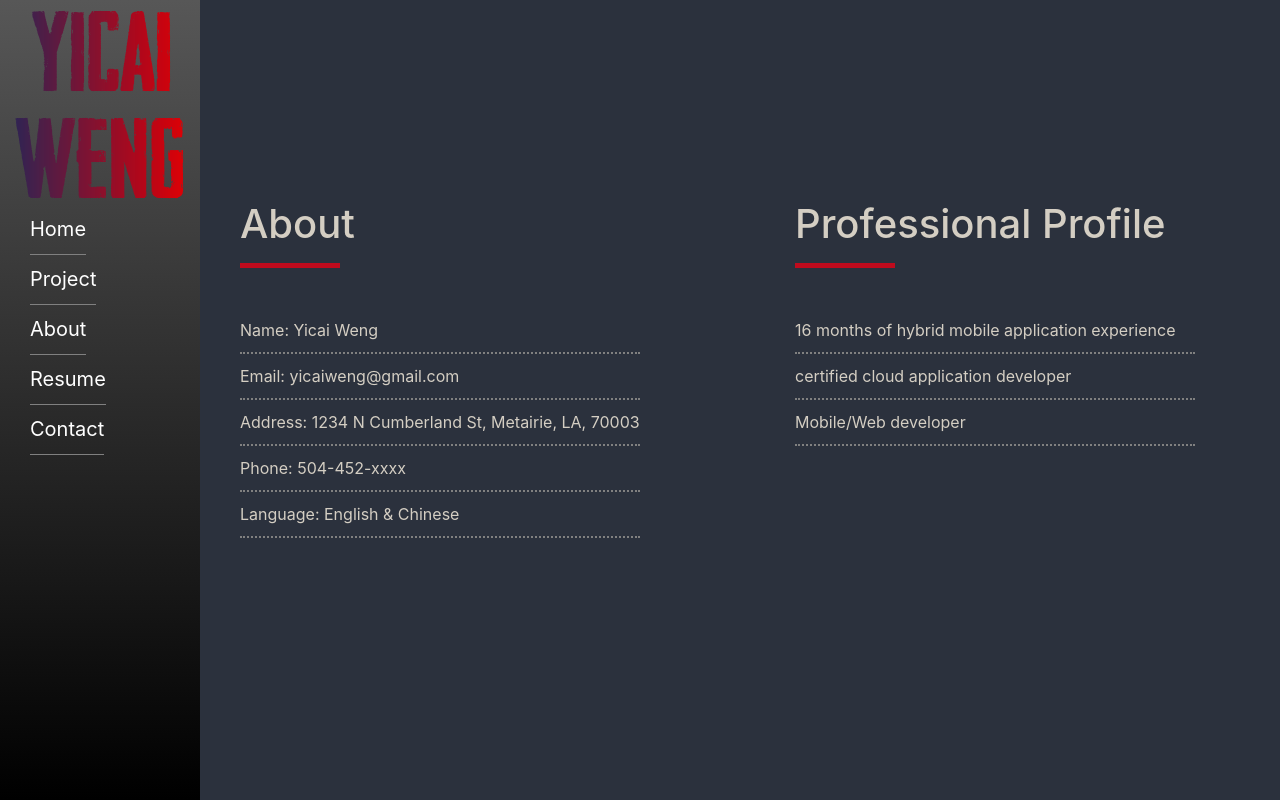
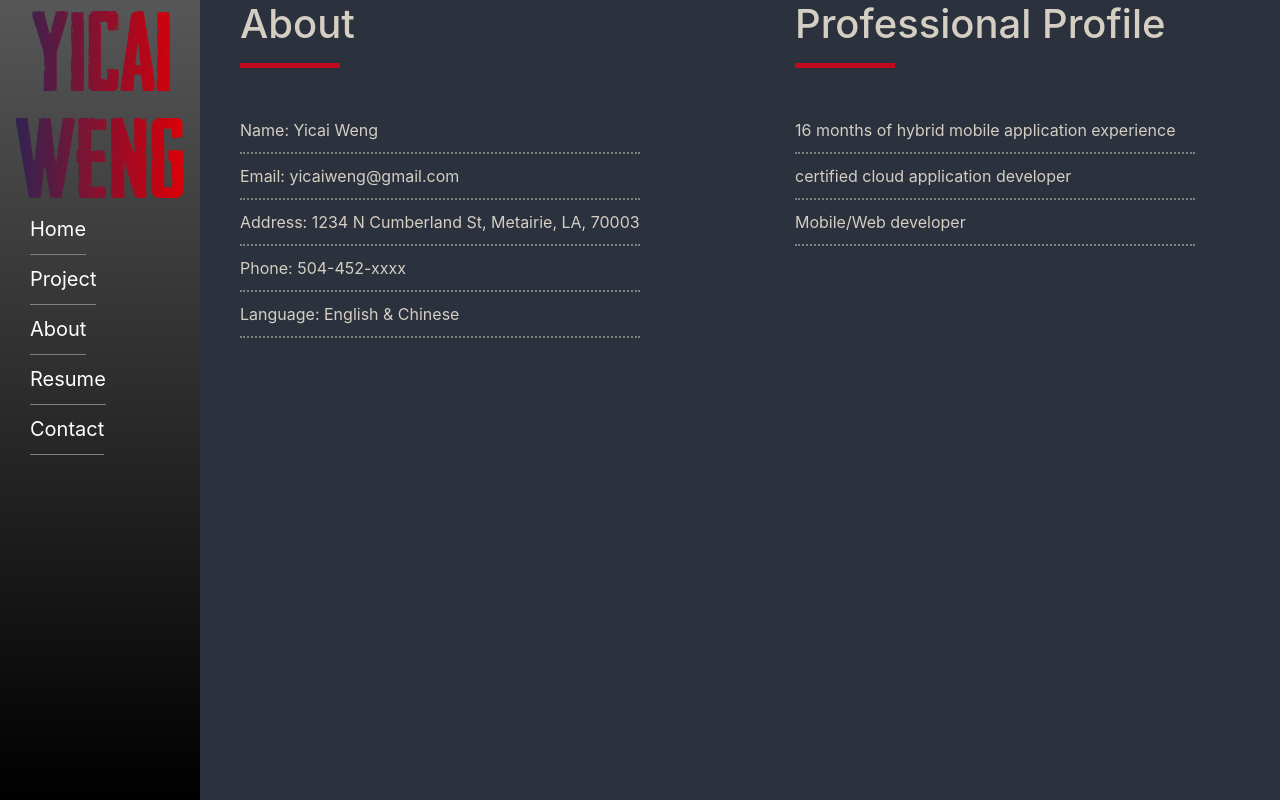
Before and after one commit to yicaiweng/yicaiweng, an Angular app: page /about in a window 1280 px wide. Built offline with nearby package versions, Linux system fonts and the light colour scheme.

Commit message:
added global to styles.css

```diff
--- a/src/app/about/about.component.css
+++ b/src/app/about/about.component.css
@@ -1,18 +1,3 @@
-.aboutContent, .projectContent {
-  margin-top: 200px;
-}
-
-.title {
-  margin-left: 40px;
-}
-
-.title-divider {
-  width: 100px;
-  height: 5px;
-  background-color: #BF0B1D;
-  margin: 15px 0 40px 40px;
-}
-
 .about-list, .projectContent-list {
   list-style-type: none;
 }
@@ -23,10 +8,6 @@
   border-bottom: 2px dotted grey;
 }
 
-.projectContent {
-  float: left;
-}
-
 .downloadbutton {
   margin-left: 55px;
   border-radius: 5%;
--- a/src/styles.css
+++ b/src/styles.css
@@ -16,5 +16,16 @@
   width: auto;
   height: 100%;
   float: left;
-  top: 100px;
+  margin-top: 200px;
 }
+
+.title {
+  margin-left: 40px;
+}
+
+.title-divider {
+  width: 100px;
+  height: 5px;
+  background-color: #BF0B1D;
+  margin: 15px 0 40px 40px;
+}
```
